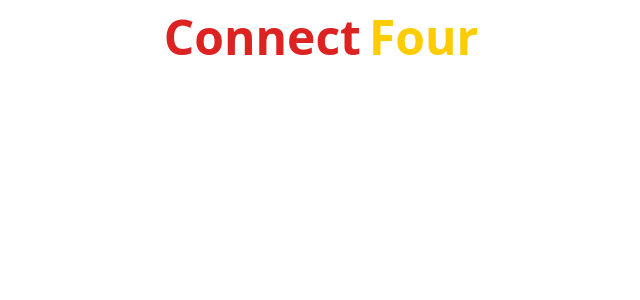
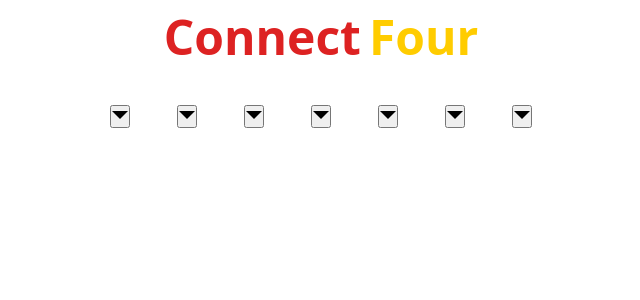
Before and after one commit to karolistech/connect-four-v2, a React (Vite) app: page / in a window 1280 px wide. Shown: the top 300 px of the page, without its empty margins (319-959 px from the left). Built offline with nearby package versions, Linux system fonts and the light colour scheme.

Commit message:
feat: add board top

```diff
--- a/src/App.tsx
+++ b/src/App.tsx
@@ -1,3 +1,5 @@
+const cols = 7;
+
 export default function App() {
   return (
     <>
@@ -7,6 +9,20 @@
           <span className="header__four">Four</span>
         </h1>
       </header>
+
+      <div className="board">
+        <div className="board__top">
+          {Array.from({ length: cols }, (_, colIndex) => (
+            <div key={colIndex} className="board__column">
+              <button className="board__btn">
+                <svg viewBox="0 0 16 16" width="16" height="16" className="board__arrow">
+                  <path d="M0 4 L16 4 L8 12 Z" />
+                </svg>
+              </button>
+            </div>
+          ))}
+        </div>
+      </div>
     </>
   );
 }
--- a/src/base.css
+++ b/src/base.css
@@ -23,3 +23,22 @@
 .header__four {
   color: #fc0;
 }
+
+.board {
+  width: min(100%, 500px);
+  margin-inline: auto;
+}
+
+.board__top {
+  display: grid;
+  grid-template-columns: repeat(7, 1fr);
+  gap: 1rem;
+  padding: 0.5rem 1.5rem;
+}
+
+.board__column {
+  aspect-ratio: 1 / 1;
+  display: flex;
+  justify-content: center;
+  align-items: flex-end;
+}
```
